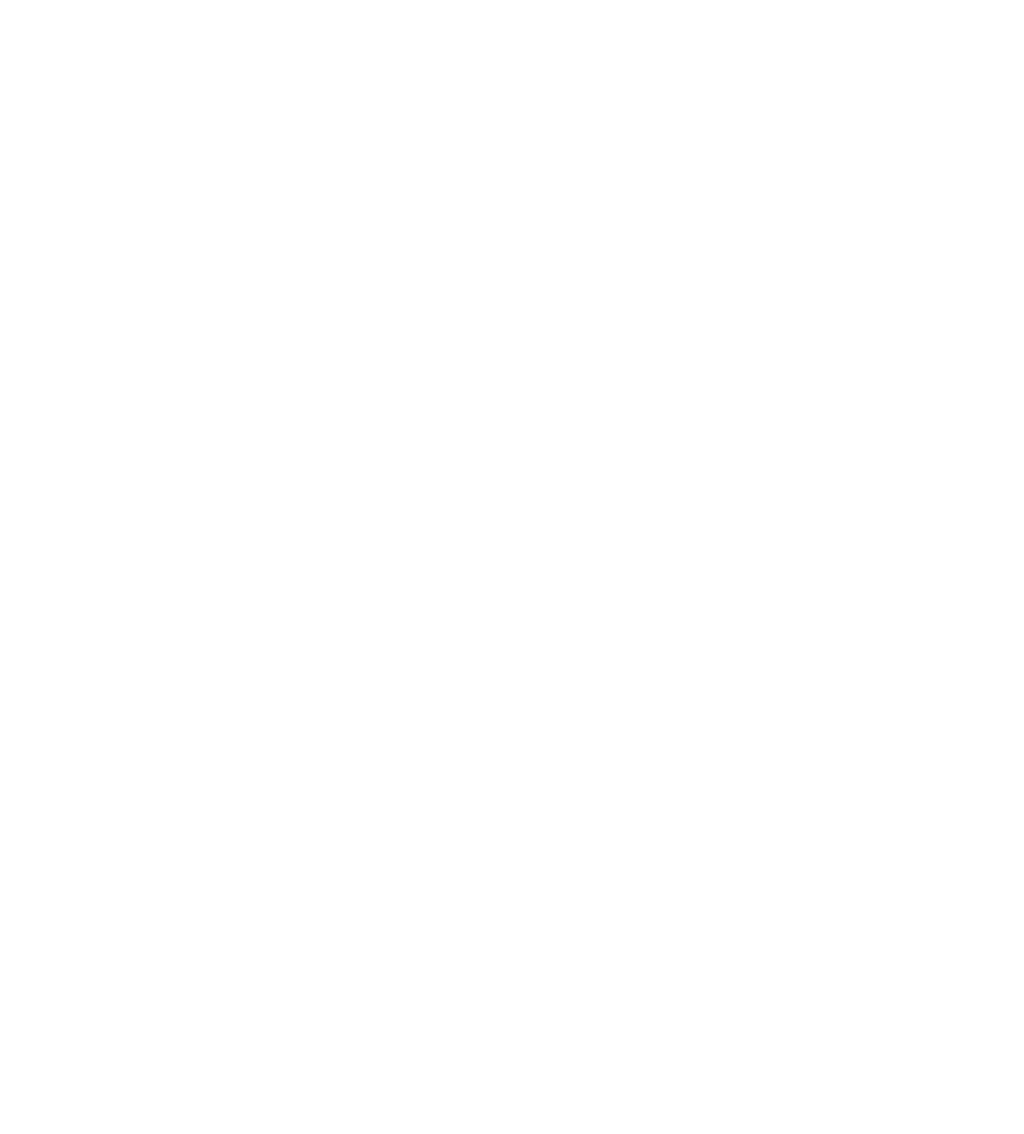
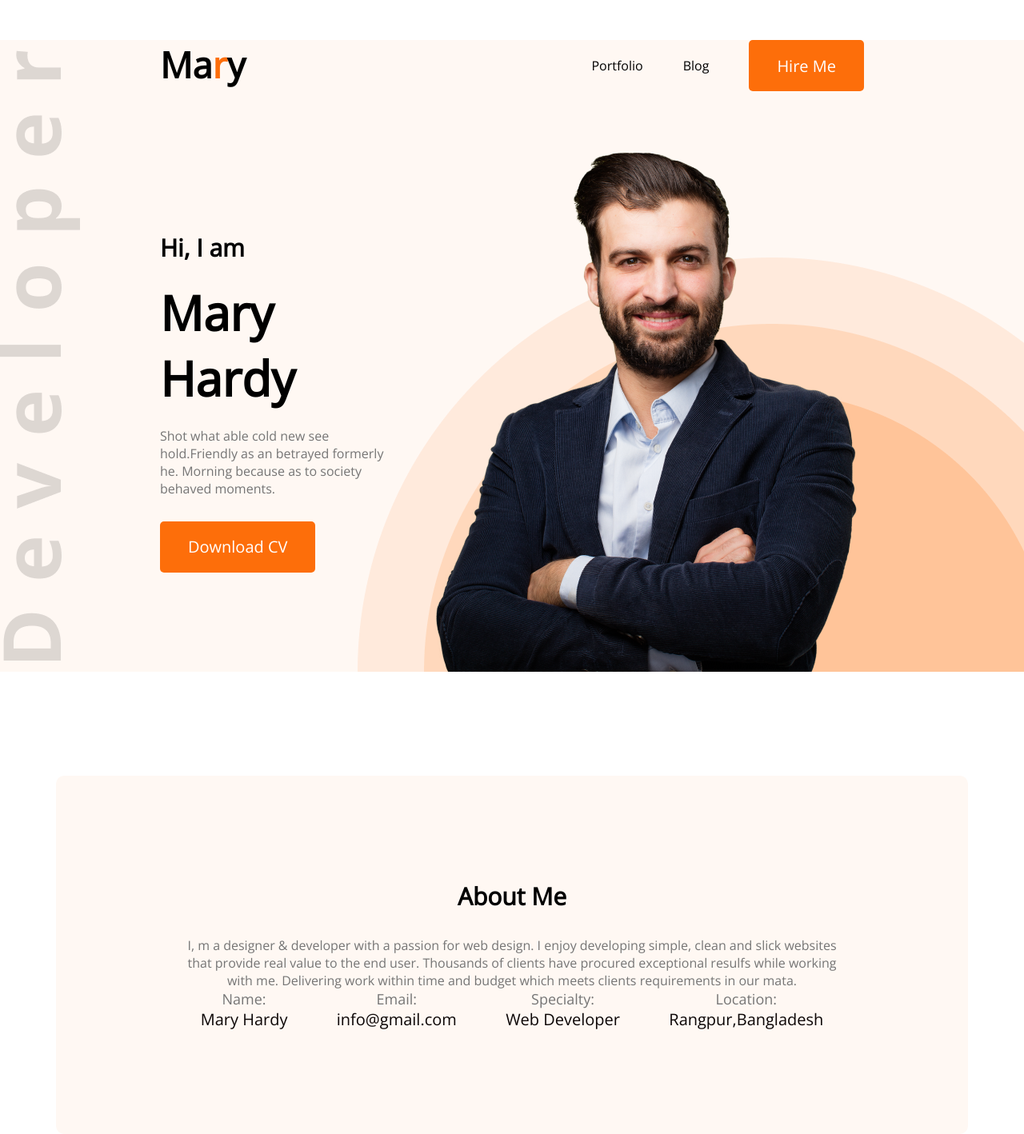
Before and after one commit to shakilmia15/beautiful-website, a plain HTML site: page index.html in a window 1280 px wide. Shown: the whole page at 80% size. Before the commit the page ends 800 px from the top, so only its background shows below. Drawn offline with nearby package versions, Linux system fonts and the light colour scheme.

Commit message:
added header and about section

```diff
--- a/index.html
+++ b/index.html
@@ -1,13 +1,65 @@
 <!DOCTYPE html>
 <html lang="en">
+
 <head>
     <meta charset="UTF-8">
     <meta http-equiv="X-UA-Compatible" content="IE=edge">
     <meta name="viewport" content="width=device-width, initial-scale=1.0">
     <title>Developer Portfolio</title>
     <link rel="stylesheet" href="/styels/beautiful.css">
+    <link rel="preconnect" href="https://fonts.googleapis.com">
+    <link rel="preconnect" href="https://fonts.gstatic.com" crossorigin>
+    <link href="https://fonts.googleapis.com/css2?family=Open+Sans:ital@0;1&display=swap" rel="stylesheet">
 </head>
 <body>
+    <header class="header">
+        <nav>
+            <h2 class="nav-title">Ma<span class="text-primary">r</span>y</h2>
+            <ul>
+                <li>Portfolio</li>
+                <li>Blog</li>
+                <li><button class="btn-primary">Hire Me</button></li>
+            </ul>
+        </nav>
+        <!-- Header Banner -->
+        <div class="banner">
+            <div>
+                <h3 class="banner-sub-title">Hi, I am</h3>
+                <h1 class="banner-title">Mary Hardy</h1>
+                <p class="banner-description">Shot what able cold new see hold.Friendly as an betrayed formerly he.
+                    Morning because as to society behaved moments.</p>
+                <button class="btn-primary">Download CV</button>
+            </div>
+            <img src="/images/hardy.png" alt="">
+        </div>
+    </header>
+    <main>
+        <section class="about">
+            <h3 class="section-title">About Me</h3>
+            <p class="section-description">I, m a designer & developer with a passion for web design. I enjoy developing simple, clean and slick websites that provide real value to the end user. Thousands of clients have procured exceptional resulfs while working with me. Delivering work within time and budget which meets clients requirements in our mata.</p>
+            <div class="about-info-container">
+                <div class="about-info">
+                    <p class="info-title">Name:</p>
+                    <p class="info-description">Mary Hardy</p>
+                </div>
+                <div class="about-info">
+                    <p class="info-title">Email:</p>
+                    <p class="info-description">info@gmail.com</p>
+                </div>
+                <div class="about-info">
+                    <p class="info-title">Specialty:</p>
+                    <p class="info-description">Web Developer</p>
+                </div>
+                <div class="about-info">
+                    <p class="info-title">Location:</p>
+                    <p class="info-description">Rangpur,Bangladesh</p>
+                </div>
+            </div>
+        </section>
+    </main>
+    <footer>
 
+    </footer>
 </body>
+
 </html>
--- a/styels/beautiful.css
+++ b/styels/beautiful.css
@@ -0,0 +1,116 @@
+* {
+    margin: 0;
+    font-family: 'Open Sans', sans-serif;
+}
+
+.text-primary {
+    color: #FD6E0A;
+}
+
+/* Hire me */
+
+.btn-primary {
+    height: 64px;
+    font-weight: 700px;
+    font-size: 20px;
+    border: 0;
+    padding: 18px 35px;
+    border-radius: 5px;
+    color: #FFFFFF;
+    background: #FD6E0A
+}
+
+.header {
+    background: #FFF8F3;
+    background-image: url("../images/header_bg.png"), url("../images/developer.png");
+    background-repeat: no-repeat;
+    background-position: bottom right, left;
+}
+
+/* header and navigation styles */
+
+nav {
+    display: flex;
+    justify-content: space-between;
+    margin: 50px 200px;
+}
+
+.nav-title {
+    font-weight: 800;
+    font-size: 45px;
+}
+
+nav ul {
+    display: flex;
+    align-items: center;
+}
+
+nav li {
+    list-style: none;
+    margin-left: 50px;
+}
+
+/* banner */
+.banner {
+    display: flex;
+    align-items: center;
+    padding: 0 200px;
+}
+
+.banner-title {
+    font-weight: 700px;
+    font-size: 60px;
+    margin-bottom: 20px;
+}
+
+.banner-sub-title {
+    font-weight: 600px;
+    font-size: 30px;
+    margin-bottom: 20px;
+}
+
+.banner-description {
+    color: #757575;
+    margin-bottom: 30px;
+}
+
+/* main section */
+main {
+    max-width: 1140px;
+    margin: 0 auto;
+}
+
+/* about section styles */
+.about {
+    margin-top: 130px;
+    text-align: center;
+    background-color: #FFF8F3;
+    border-radius: 10px;
+    padding: 130px 150px;
+}
+
+.section-title {
+    font-weight: 600px;
+    font-size: 30px;
+    margin-bottom: 30px;
+}
+
+.section-description {
+    color: #757575;
+}
+
+.about-info-container {
+    display: flex;
+    justify-content: space-around;
+}
+
+.about .info-title {
+    font-size: 18px;
+    color: #757575;
+}
+
+.info-description {
+    font-weight: 700px;
+    font-size: 20px;
+    color: #0c0606;
+}
```
